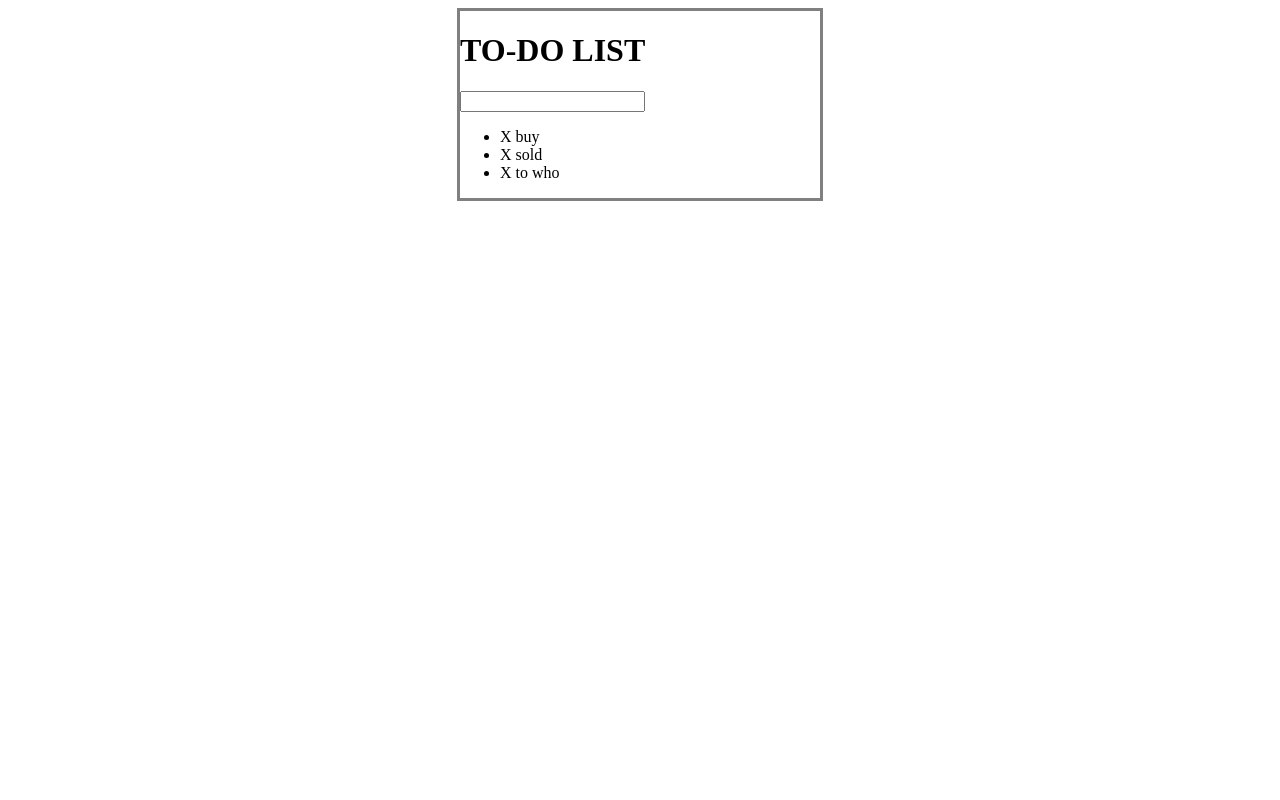
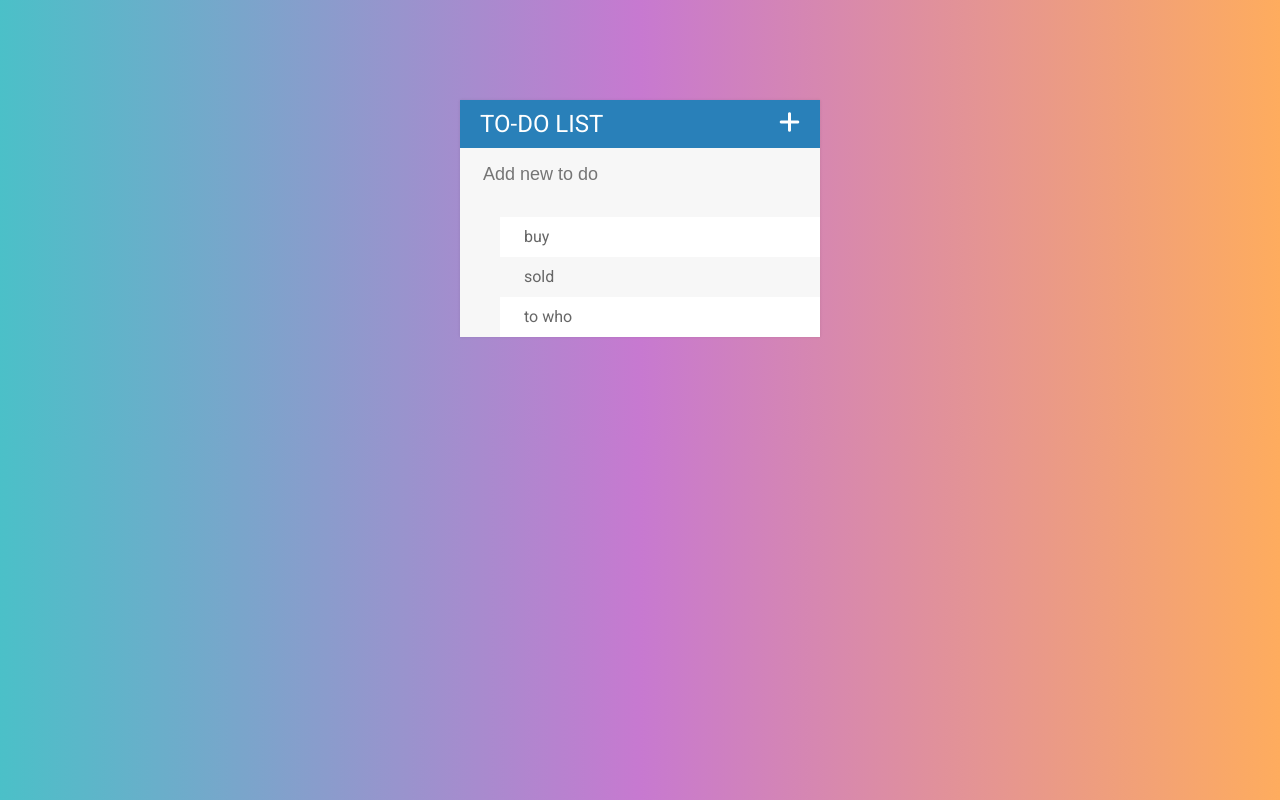
Before and after one commit to sofiadurkan1/TODO_LIST_V2, a plain HTML site: page index.html in a window 1280 px wide. Drawn offline with Linux system fonts and the light colour scheme.

Commit message:
css added

```diff
--- a/assets/css/todos.css
+++ b/assets/css/todos.css
@@ -1,10 +1,81 @@
-#container{
-    width:360px;
-    margin: 0 auto;
-    border:3px solid grey ;
-
+#container {
+  width: 360px;
+  margin: 100px auto;
+  background: #f7f7f7;
+  box-shadow: 0 0 3px rgba(0, 0, 0, 0.1);
 }
 .completed {
-    color:gray;
-    text-decoration: line-through;
+  color: gray;
+  text-decoration: line-through;
 }
+
+h1 {
+  background: #2980b9;
+  color: white;
+  margin: 0;
+  padding: 10px 20px;
+  font-size: 24px;
+  font-weight: normal;
+}
+body {
+  background: #feac5e; /* fallback for old browsers */
+  background: -webkit-linear-gradient(
+    to right,
+    #4bc0c8,
+    #c779d0,
+    #feac5e
+  ); /* Chrome 10-25, Safari 5.1-6 */
+  background: linear-gradient(
+    to right,
+    #4bc0c8,
+    #c779d0,
+    #feac5e
+  ); /* W3C, IE 10+/ Edge, Firefox 16+, Chrome 26+, Opera 12+, Safari 7+ */
+}
+ul {
+  list-style: none;
+}
+.fa-plus {
+  float: right;
+}
+body {
+  font-family: "Roboto", sans-serif;
+}
+li {
+  background: #fff;
+  height: 40px;
+  line-height: 40px;
+  color: #666;
+}
+li:nth-child(2n) {
+  background: #f7f7f7;
+}
+span {
+  background: #e74c3c;
+  height: 40px;
+  margin-right: 20px;
+  text-align: center;
+  color: white;
+  width: 0px;
+  display: inline-block;
+  transition: 0.2s linear;
+  opacity: 0;
+}
+li:hover span {
+  width: 40px;
+  opacity: 1;
+}
+input {
+  font-size: 18px;
+  background-color: #f7f7f7;
+  width: 100%;
+  padding: 13px 13px 13px 20px;
+  box-sizing: border-box;
+  color: #2980b9;
+  border: 3px solid rgba(0, 0, 0, 0);
+}
+input:focus {
+  background: #fff;
+  border: 3px solid #2980b9;
+  outline: none;
+}
--- a/assets/js/todos.js
+++ b/assets/js/todos.js
@@ -0,0 +1,46 @@
+$("ul").on("click", "li", function () {
+  $(this).toggleClass("completed"); //shorter version
+});
+
+//if li is gray turn it black else turn it gray
+//     if($(this).css("color") === "rgb(128, 128, 128)"){
+//         $(this).css({
+//             color:"black",
+//             textDecoration:"none"
+//     });
+// }
+//     else {
+//             $(this).css({
+//             color: "gray",
+//             textDecoration: "line-through"
+
+//         });
+
+//     }
+
+//click on X to delete Todo
+
+$("ul").on("click", "span", function (event) {
+  $(this)
+    .parent()
+    .fadeOut(500, function () {
+      $(this).remove();
+    });
+  event.stopPropagation();
+});
+
+$("input[type='text']").keypress(function (event) {
+  if (event.which === 13) {
+    //grabbing new todo text from input
+    var todoText = $(this).val();
+    $(this).val("");
+    //create new li and text from input
+    $("ul").append(
+      "<li><span><i class='fas fa-trash'></i></span> " + todoText + "</li>"
+    );
+  }
+});
+
+$(".fa-plus").click(function () {
+  $("input[type='text']").fadeToggle();
+});
--- a/index.html
+++ b/index.html
@@ -6,18 +6,22 @@
     <meta name="viewport" content="width=device-width, initial-scale=1.0">
     <script type="text/javascript" src="assets/js/lib/jquery-3.6.0.min.js"></script>
     <link rel="stylesheet" href="assets/css/todos.css">
+    <link rel="preconnect" href="https://fonts.googleapis.com">
+<link rel="preconnect" href="https://fonts.gstatic.com" crossorigin>
+<link href="https://fonts.googleapis.com/css2?family=Roboto:wght@400;500;700&display=swap" rel="stylesheet">
+<script src="https://kit.fontawesome.com/3b78e5896d.js" crossorigin="anonymous"></script>
 
 
     <title>Todo List</title>
 </head>
 <body>
     <div id="container">
-        <h1>TO-DO LIST</h1>
-        <input type="text">
+        <h1>TO-DO LIST <i class="fas fa-plus"></i> </h1>
+        <input type="text" placeholder="Add new to do">
         <ul>
-            <li> <span>X</span> buy</li>
-            <li> <span>X</span> sold</li>
-            <li> <span>X</span> to who</li>
+            <li> <span><i class="fas fa-trash"></i></span> buy</li>
+            <li> <span><i class="fas fa-trash"></i></span> sold</li>
+            <li> <span><i class="fas fa-trash"></i></span> to who</li>
 
         </ul>
 
```
